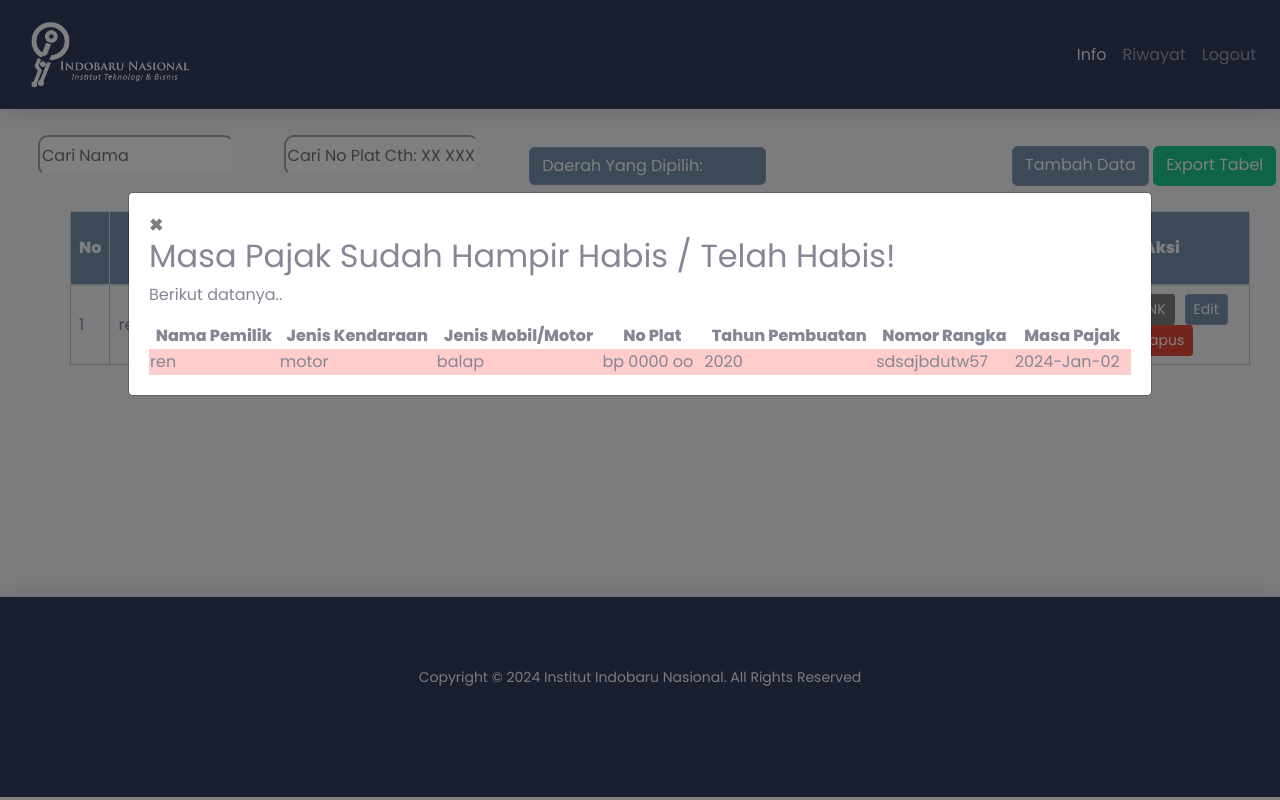
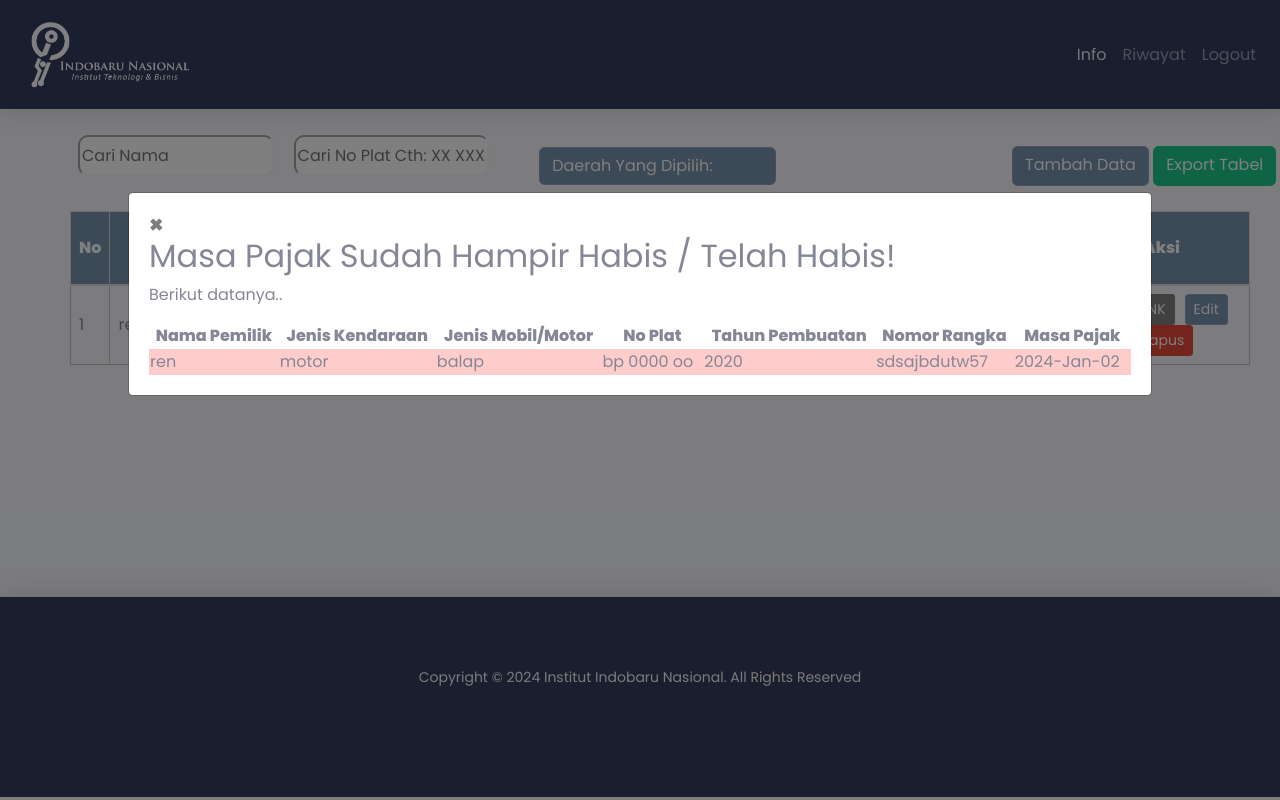
Before and after one commit to irenedocode/iibnpajak, a PHP site: page /admin/index.php in a window 1280 px wide. Run offline with PHP 8.4, Linux system fonts and the light colour scheme; data comes from the database, SQL or seed files in the repository; data that the repository does not hold is empty.

Commit message:
rapiin search bar

```diff
--- a/admin/index.php
+++ b/admin/index.php
@@ -141,7 +141,7 @@
                                         margin-top:2%;
                                         height: 41px;
                                         position: relative;
-                                        margin-left: 50px;
+                                        margin-left: 90px;
                                         ">
 
                                     <input type="text" id="4" onkeyup="searchNoplat(4)" size="20" placeholder="Cari No Plat Cth: XX XXXX"
@@ -152,7 +152,7 @@
                                         margin-top:2%;
                                         height: 41px;
                                         position: relative;
-                                        margin-left: 50px;
+                                        margin-left: 20px;
                                         ">
 
                                 <div class="dropdown">
```
